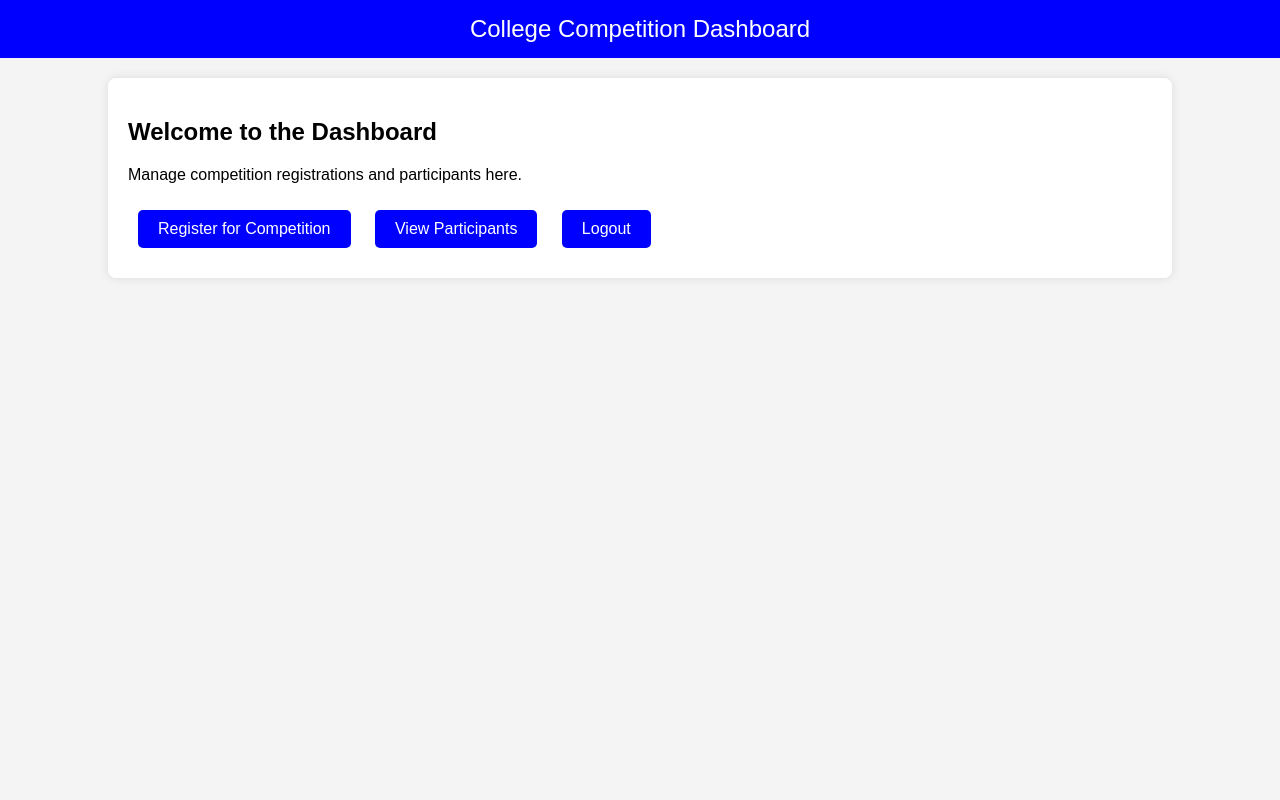
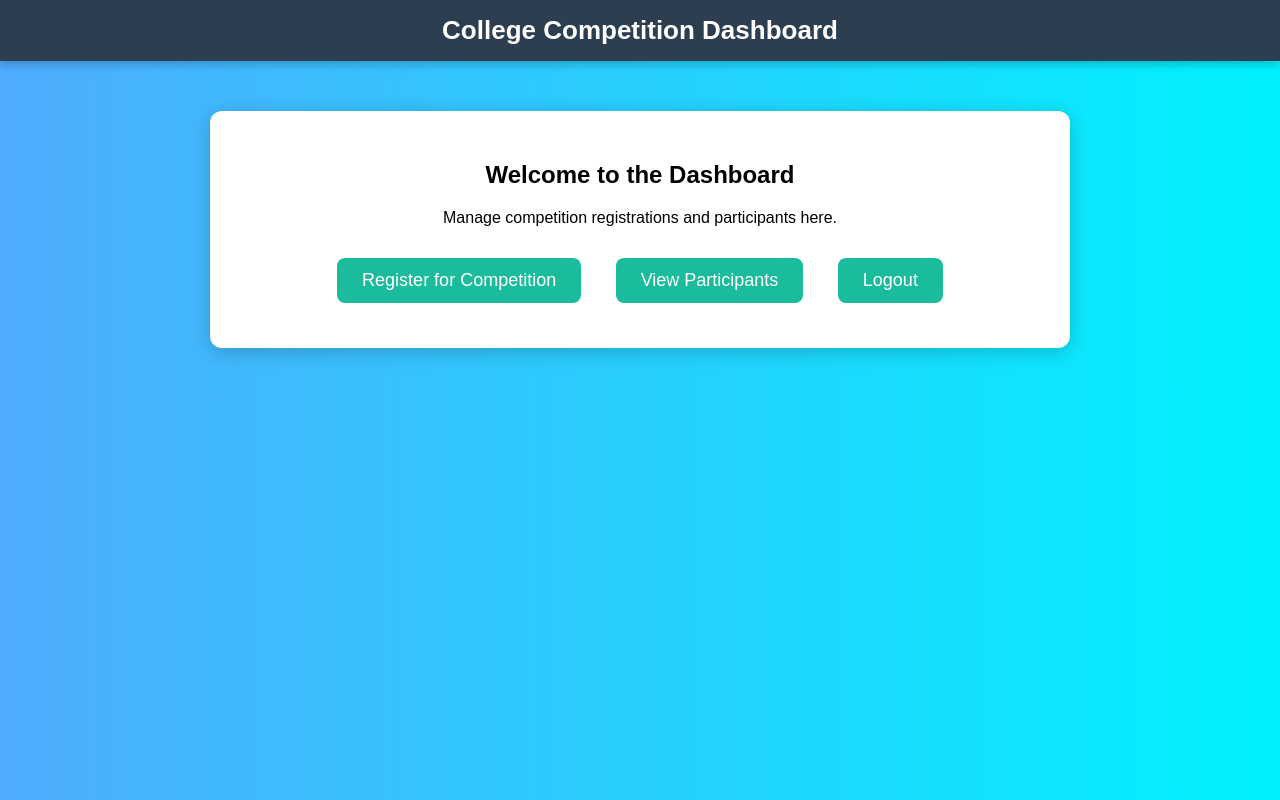
Before and after one commit to zeevazee/project1, a plain HTML site: page dashboard.html in a window 1280 px wide. Drawn offline with Linux system fonts and the light colour scheme.

Commit message:
collerfull

```diff
--- a/dashboard.html
+++ b/dashboard.html
@@ -6,34 +6,46 @@
     <title>Dashboard</title>
     <style>
         body {
-            font-family: Arial, sans-serif;
-            background-color: #f4f4f4;
+            font-family: 'Poppins', sans-serif;
+            background: linear-gradient(to right, #4facfe, #00f2fe);
             margin: 0;
             padding: 0;
         }
         .navbar {
-            background: blue;
+            background: #2c3e50;
             color: white;
             padding: 15px;
             text-align: center;
-            font-size: 24px;
+            font-size: 26px;
+            font-weight: bold;
+            box-shadow: 0 4px 8px rgba(0, 0, 0, 0.2);
         }
         .container {
-            width: 80%;
-            margin: 20px auto;
+            width: 90%;
+            max-width: 800px;
+            margin: 50px auto;
             background: white;
-            padding: 20px;
-            border-radius: 8px;
-            box-shadow: 0 0 10px rgba(0, 0, 0, 0.1);
+            padding: 30px;
+            border-radius: 12px;
+            box-shadow: 0 4px 20px rgba(0, 0, 0, 0.2);
+            text-align: center;
         }
         .button {
             display: inline-block;
-            padding: 10px 20px;
-            margin: 10px;
-            background: blue;
+            padding: 12px 25px;
+            margin: 15px;
+            background: #1abc9c;
             color: white;
             text-decoration: none;
-            border-radius: 5px;
+            font-size: 18px;
+            border-radius: 8px;
+            transition: 0.3s;
+            border: none;
+            cursor: pointer;
+        }
+        .button:hover {
+            background: #16a085;
+            transform: scale(1.1);
         }
     </style>
 </head>
@@ -42,9 +54,23 @@
     <div class="container">
         <h2>Welcome to the Dashboard</h2>
         <p>Manage competition registrations and participants here.</p>
-        <a href="#" class="button">Register for Competition</a>
-        <a href="#" class="button">View Participants</a>
-        <a href="#" class="button">Logout</a>
+        <button class="button" onclick="register()">Register for Competition</button>
+        <button class="button" onclick="viewParticipants()">View Participants</button>
+        <button class="button" onclick="logout()">Logout</button>
     </div>
+    <script>
+        function register() {
+            alert("Redirecting to Registration Page...");
+            window.location.href = "register.html";
+        }
+        function viewParticipants() {
+            alert("Loading Participants List...");
+            window.location.href = "participants.html";
+        }
+        function logout() {
+            alert("Logging out...");
+            window.location.href = "index.html";
+        }
+    </script>
 </body>
 </html>
```
